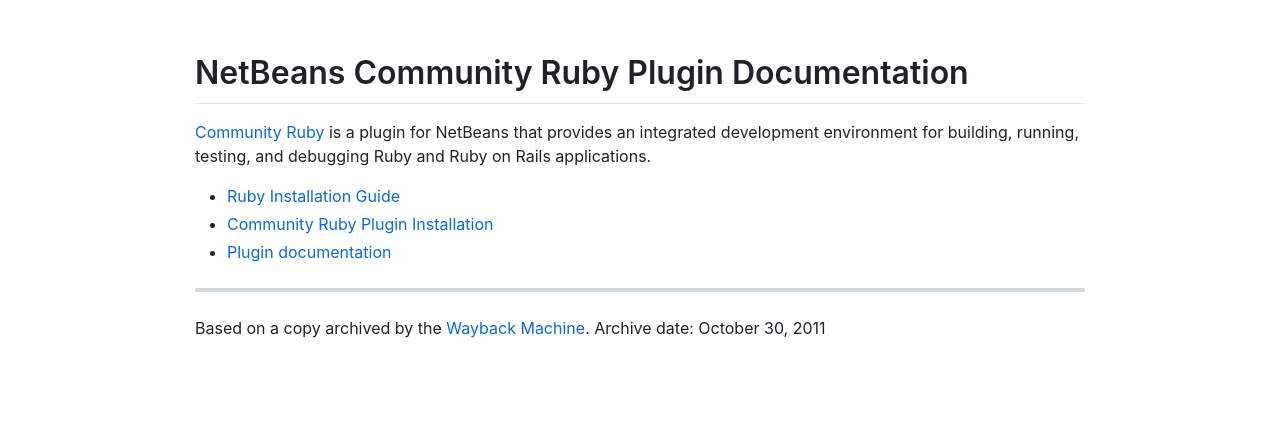
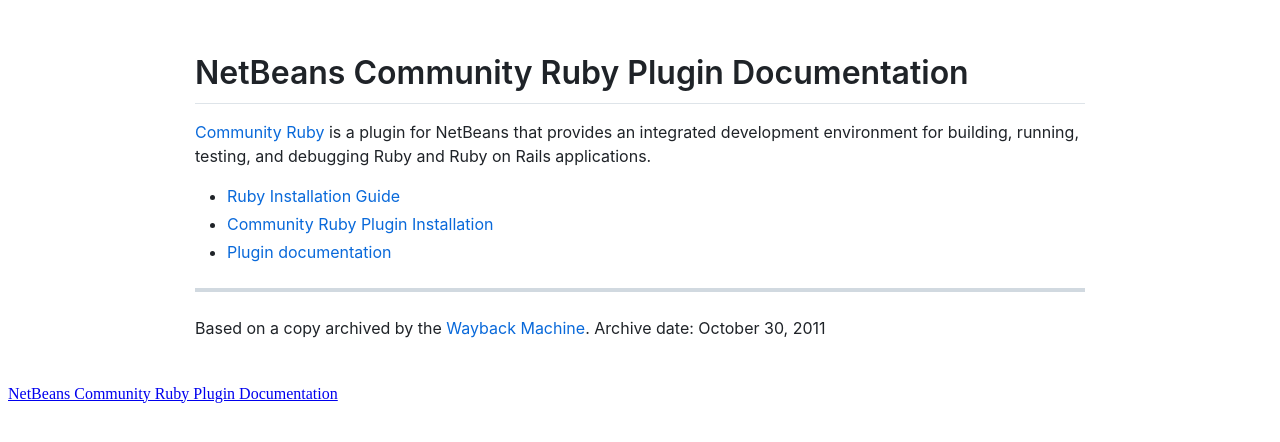
Before and after one commit to piotrhoppe/community-ruby-documentation, a Jekyll site: the page built from README.md, in a window 1280 px wide. Shown: the top 442 px of the page. Built offline with Jekyll 4.4.1, drawn with Linux system fonts in a browser that asks for light colours; nearby versions of some CDN libraries; our own code applies the rules of GitHub Pages for plain Markdown files.

Commit message:
fixup: Add base layout

```diff
--- a/_layouts/default.html
+++ b/_layouts/default.html
@@ -147,11 +147,18 @@
         <main class="markdown-body">
             {{ content }}
         </main>
-
+        <footer class="footer">
+            <a href="https://piotrhoppe.github.io/community-ruby-documentation/">NetBeans Community Ruby Plugin Documentation</a>
+        </footer>
         <script>
         document.addEventListener("DOMContentLoaded", function () {
           document.querySelectorAll(".markdown-body blockquote").forEach(function (blockquote) {
-            const paragraph = blockquote.querySelector("p");
+            const icons = {
+                note: "&#9432;",
+                tip: "&#x1F4A1;"
+            };
+
+                        const paragraph = blockquote.querySelector("p");
 
             if (!paragraph) {
               return;
```
